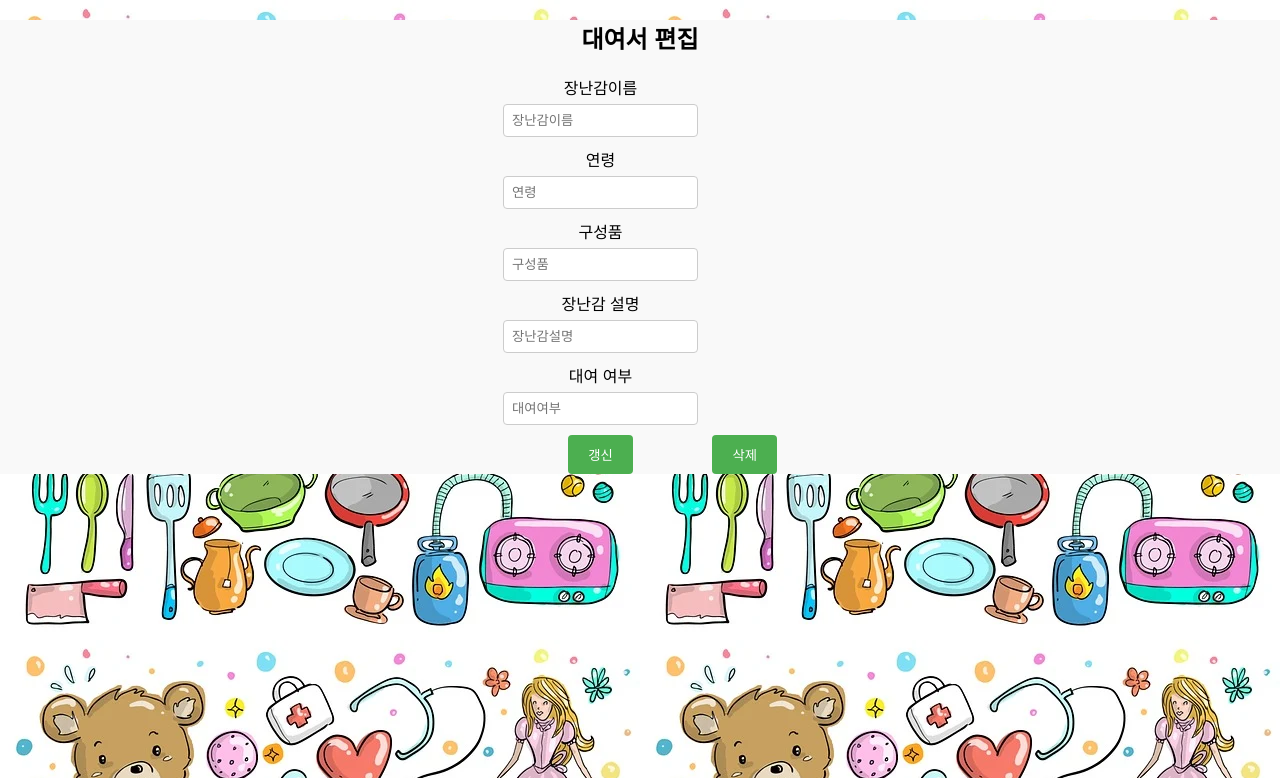
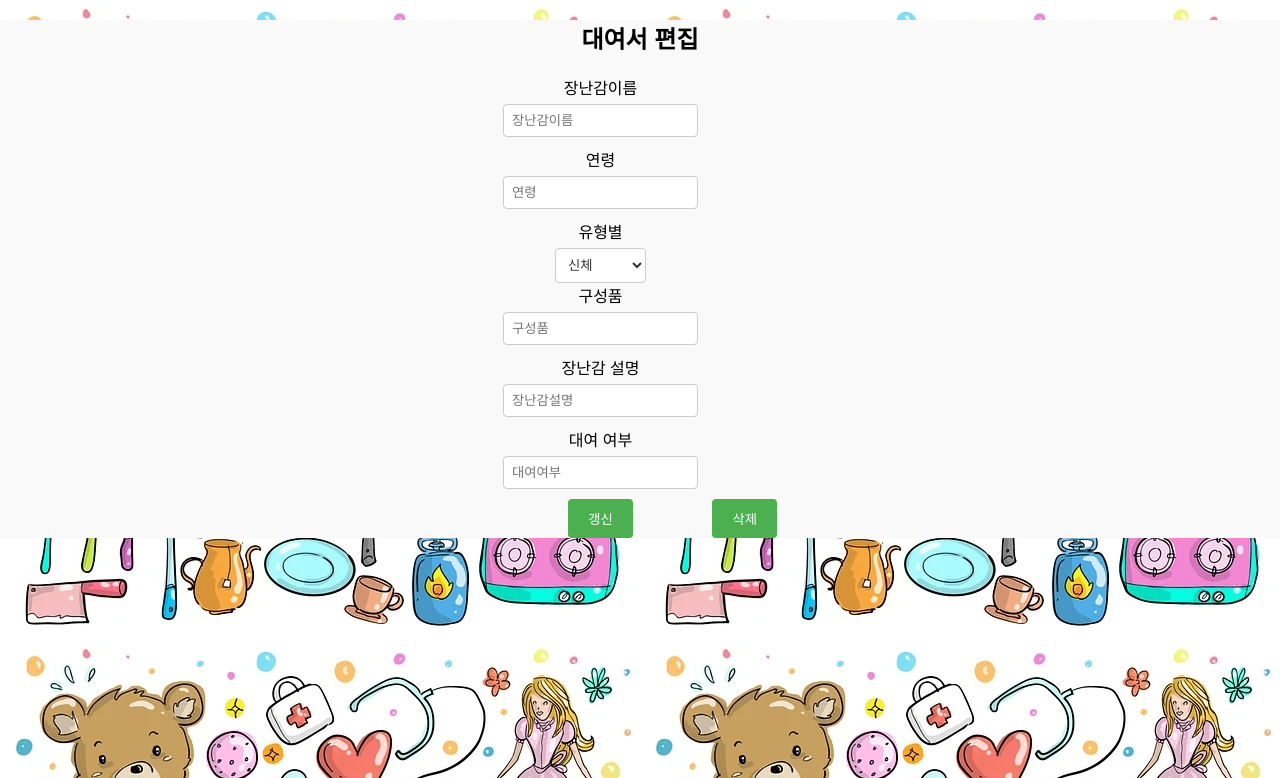
Before and after one commit to jungheam/project, a Flask app: page /crud/users/1 in a window 1280 px wide. Shown: the top 778 px of the page. Run offline with Flask 3, Linux system fonts and the light colour scheme; a user stored in the database is signed in; some libraries are stand-ins or nearby versions.

Commit message:
유형별 선택 기능 추가

```diff
--- a/apps/auth/templates/auth/signup.html
+++ b/apps/auth/templates/auth/signup.html
@@ -17,6 +17,12 @@
     {% for error in form.age.errors %}
     <span style="color: red;">{{error}}</span>
     {% endfor %}
+    <p>
+        {{form.type.label}} {{form.type(placeholder="유형별")}}
+    </p>
+    {% for error in form.type.errors %}
+    <span style="color: red;">{{error}}</span>
+    {% endfor %}
     <p>{{form.components.label}}{{form.components(placeholder="구성품")}}</p>
     {% for error in form.components.errors %}
     <span style="color: red;">{{error}}</span>
--- a/apps/auth/views.py
+++ b/apps/auth/views.py
@@ -23,6 +23,7 @@ def signup():
         user = User(
             toyname=form.toyname.data,
             age=form.age.data,
+            type=form.type.data,
             components=form.components.data,
             explain=form.explain.data,
             rental =form.rental.data,
--- a/apps/crud/forms.py
+++ b/apps/crud/forms.py
@@ -1,6 +1,7 @@
 from flask_wtf import FlaskForm
-from wtforms import StringField, SubmitField
+from wtforms import StringField, SubmitField, SelectField
 from wtforms.validators import DataRequired, Length
+
 
 class UserForm(FlaskForm):
     toyname = StringField(
@@ -15,6 +16,14 @@ class UserForm(FlaskForm):
         validators=[
             DataRequired(message="가능한 연령를 입력해주세요.")
         ],
+    )
+
+    type = SelectField(
+        "유형별",
+        choices=[('신체'), ('언어'), ('조작/탐색'), ('쌓기'), ('역할'), ('음률'), ('감각통합'),],
+        validators=[
+            DataRequired(message="유형을 선택해주세요.")
+        ]
     )
 
     components = StringField(
--- a/apps/crud/models.py
+++ b/apps/crud/models.py
@@ -7,6 +7,7 @@ class User(db.Model, UserMixin):
     number = db.Column(db.Integer, primary_key=True) #번호
     toyname = db.Column(db.String) #장난감이름
     age = db.Column(db.Integer) #연령
+    type = db.Column(db.String) #유형별
     components = db.Column(db.String) #구성품
     explain = db.Column(db.String) #설명
     rental = db.Column(db.String) #렌탈여부
--- a/apps/crud/static/style.css
+++ b/apps/crud/static/style.css
@@ -63,3 +63,30 @@ input[type="submit"] {
 input[type="submit"]:hover {
     background-color: #45a049;
 }
+
+/* SelectField 요소의 배경색과 텍스트 색상 설정 */
+select {
+    background-color: white;
+    color: #333;
+}
+
+/* SelectField 요소의 패딩 및 테두리 설정 */
+select {
+    padding: 8px;
+    border: 1px solid #ccc;
+    border-radius: 4px;
+}
+
+/* 드롭다운 화살표 아이콘 스타일링 */
+select::-ms-expand {
+    display: none;
+}
+select::-webkit-select-placeholder {
+    color: #999;
+}
+select:-moz-placeholder {
+    color: #999;
+}
+select::-moz-placeholder {
+    color: #999;
+}
--- a/apps/crud/templates/crud/create.html
+++ b/apps/crud/templates/crud/create.html
@@ -16,6 +16,10 @@
     {% for error in form.age.errors %}
     <span style="color: red;">{{error}}</span>
     {% endfor %}
+    <p>{{form.type.label}} {{form.type(placeholder="유형별")}}</p>
+    {% for error in form.type.errors %}
+    <span style="color: red;">{{error}}</span>
+    {% endfor %}
     <p>{{form.components.label}}{{form.components(placeholder="구성품")}}</p>
     {% for error in form.components.errors %}
     <span style="color: red;">{{error}}</span>
--- a/apps/crud/templates/crud/edit.html
+++ b/apps/crud/templates/crud/edit.html
@@ -20,6 +20,13 @@
     {% for error in form.age.errors %}
     <span style="color: red;">{{error}}</span>
     {% endfor %}
+    <p>
+        {{form.type.label}} {{form.type(placeholder="유형별")}}
+    </p>
+    {% for error in form.type.errors %}
+    <span style="color: red;">{{error}}</span>
+    {% endfor %}
+
     <p>
         {{form.components.label}} {{form.components(placeholder="구성품")}}
     </p>
--- a/apps/crud/templates/crud/index.html
+++ b/apps/crud/templates/crud/index.html
@@ -8,6 +8,7 @@
         <th>번호</th>
         <th>장난감이름</th>
         <th>연령</th>
+        <th>유형별</th>
         <th>구성품</th>
         <th>장난감설명</th>
         <th>대여여부</th>
@@ -19,6 +20,7 @@
         </td>
         <td>{{user.toyname}}</td>
         <td>{{user.age}}</td>
+        <td>{{user.type}}</td>
         <td>{{user.components}}</td>
         <td>{{user.explain}}</td>
         <td>{{user.rental}}</td>
--- a/apps/crud/views.py
+++ b/apps/crud/views.py
@@ -31,6 +31,7 @@ def create_user():
         user = User(
             toyname=form.toyname.data,
             age=form.age.data,
+            type=form.type.data,
             components=form.components.data,
             explain=form.explain.data,
             rental =form.rental.data,
@@ -56,6 +57,7 @@ def edit_user(user_id):
     if form.validate_on_submit():
         user.toyname = form.toyname.data
         user.age = form.age.data
+        user.type = form.type.data
         user.components = form.components.data
         user.explain = form.explain.data
         user.rental = form.rental.data
```
Also changed, not shown: apps/auth/forms.py (+9 -1 lines), migrations/versions/9fa0279b4b05_.py (renamed from migrations/versions/f5f01c9ac406_.py, +4 -3 lines), local.sqlite.
